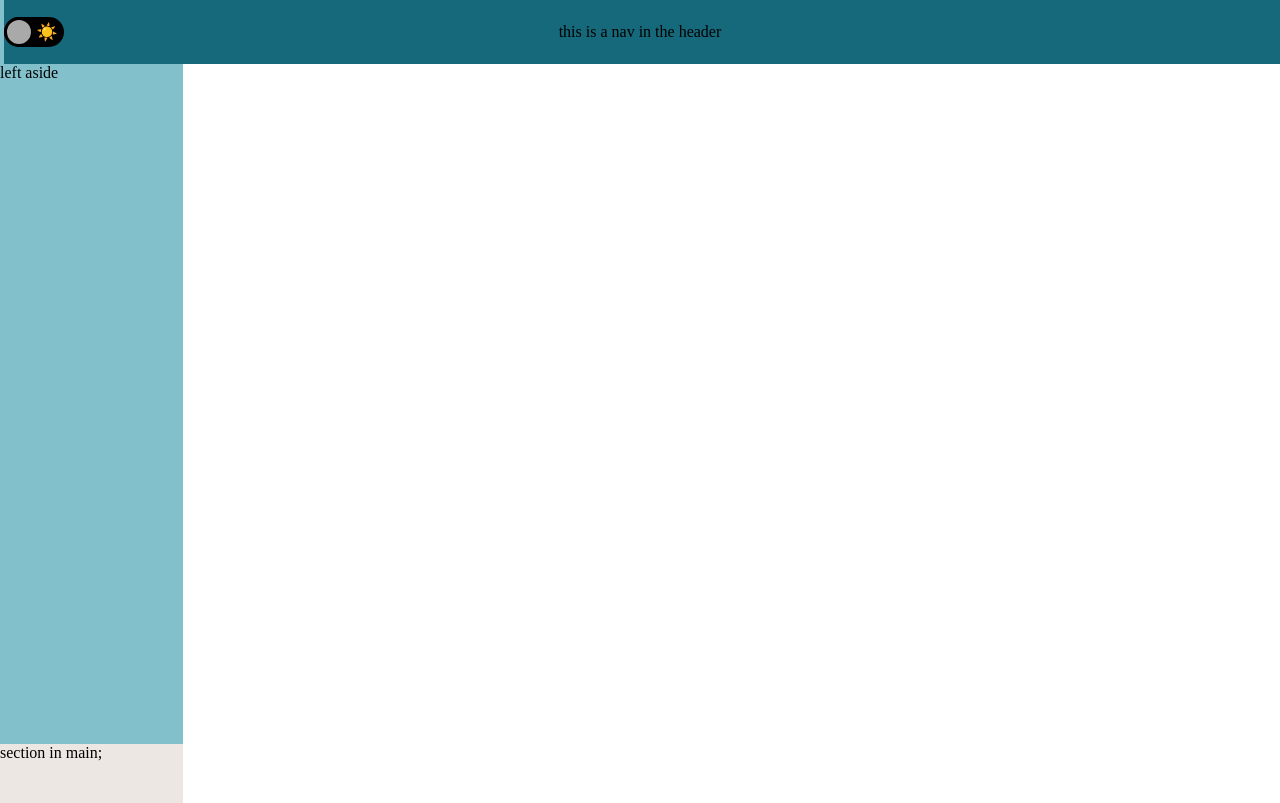
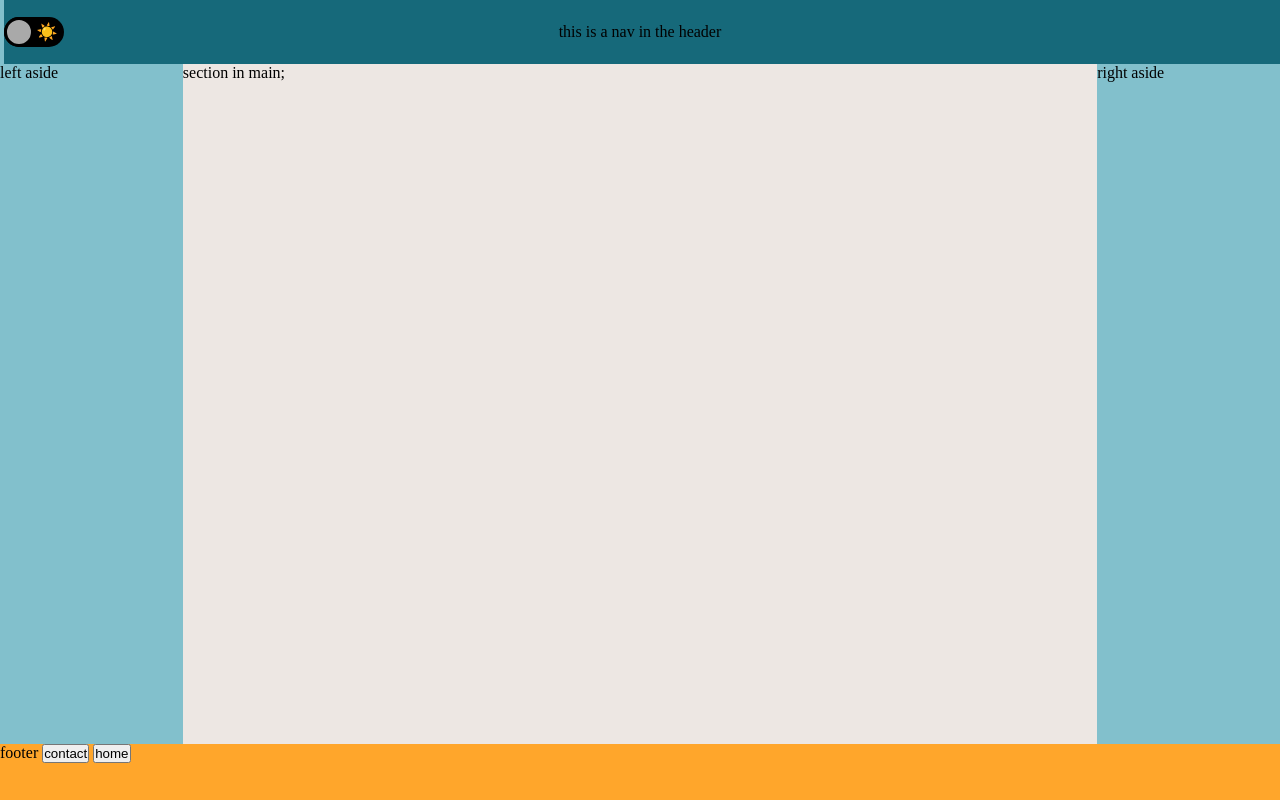
Before and after one commit to MischaSasse/Portfolio, a website: page index.html in a window 1280 px wide. Shown: the top 803 px of the page. Drawn offline with Linux system fonts and the light colour scheme.

Commit message:
fixed component loader

```diff
--- a/css/style.css
+++ b/css/style.css
@@ -67,7 +67,7 @@ body {
   display: grid;
   grid-template:
     [header-left] "header header header" 0.1fr [header-right]
-    [main-left] "leftAside main rightAside" 1fr [main-right]
+    [main-left] "main main main" 1fr [main-right]
     [footer-left] "footer footer footer" 0.1fr [footer-right]
     / 0.2fr 1fr 0.2fr;
 }
@@ -82,7 +82,7 @@ header {
   grid-area: header;
 }
 main {
-  grid-area: main;
+  grid-area: content;
   background-color: #ede7e3;
 }
 .leftAside {
@@ -127,7 +127,7 @@ footer {
   background-color: #82c0cc;
 }
 /* end of gradient */
-header nav{
+header nav {
   align-items: center;
   display: flex;
   justify-content: center;
@@ -138,7 +138,15 @@ header nav{
   left: 50%;
   transform: translate(-50%, -50%);
 }
-#innerHeaderContainer{
+#innerHeaderContainer {
   height: 100%;
   display: flex;
 }
+
+#contentContainer {
+  grid-area: main;
+  display: grid;
+  grid-template:
+    [content-left] "leftAside content rightAside" 100% [content-right]
+    / .2fr 1fr .2fr;
+}
--- a/index.html
+++ b/index.html
@@ -1151,7 +1151,10 @@
     </section>
     <footer>footer
       <button onclick="getHtmlData(1)">
-         testButton
+         contact
+      </button>
+      <button onclick="getHtmlData(0)">
+         home
       </button>
     </footer>
   </body>
--- a/js/contentLoader.js
+++ b/js/contentLoader.js
@@ -1,9 +1,12 @@
 async function getHtmlData(number) {
   let wrapper = document.getElementById("contentContainer");
-  let htmlContent = await fetch("./hmtl/" + pageMap(number) + ".html");
-  console.log(htmlContent);
-
-    wrapper.replaceChildren(htmlContent)
+  return await fetch("./html/" + pageMap(number) + ".html")
+    .then((response) => {
+      return response.text();
+    })
+    .then((html) => {
+      wrapper.innerHTML = html;
+    });
 }
 
 function pageMap(clickedPage) {
@@ -11,7 +14,6 @@ function pageMap(clickedPage) {
     0: "home",
     1: "contact",
     2: "about",
-    // '3':'contact'
   };
   return pageMap[clickedPage];
 }
```
Also changed, not shown: html/contact.html (+1 -1 lines), html/home.html (+5 -7 lines).
